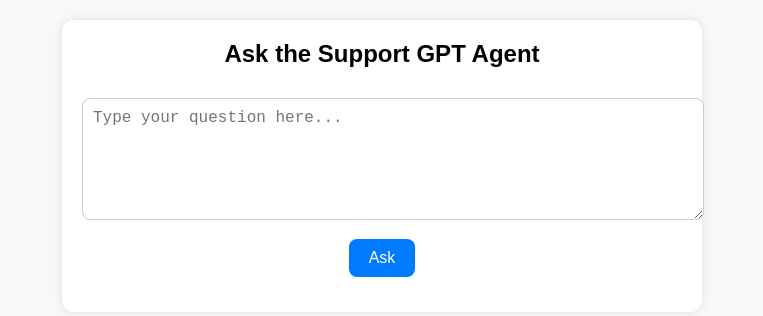
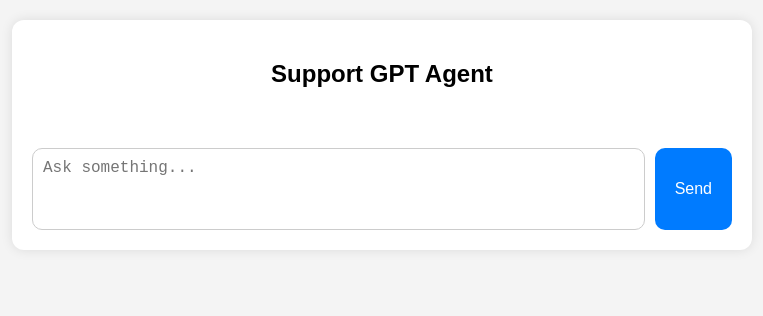
Before and after one commit to chgallegos/chatbot, a plain HTML site: page docs/index.html in a window 1280 px wide. Shown: the whole page, without its empty margins (258-1021 px from the left). Drawn offline with Linux system fonts and the light colour scheme.

Commit message:
Add chat-style frontend with history and loading state

```diff
--- a/docs/index.html
+++ b/docs/index.html
@@ -2,83 +2,127 @@
 <html lang="en">
 <head>
   <meta charset="UTF-8" />
-  <meta name="viewport" content="width=device-width, initial-scale=1.0" />
+  <meta name="viewport" content="width=device-width, initial-scale=1.0"/>
   <title>Support GPT Agent</title>
   <style>
     body {
       font-family: Arial, sans-serif;
-      background: #f8f8f8;
+      background: #f4f4f4;
       margin: 0;
       padding: 20px;
     }
-    .container {
-      max-width: 600px;
+    .chat-container {
+      max-width: 700px;
       margin: auto;
-      background: white;
+      background: #fff;
+      border-radius: 12px;
+      box-shadow: 0 0 12px rgba(0,0,0,0.1);
       padding: 20px;
-      border-radius: 12px;
-      box-shadow: 0 0 10px rgba(0,0,0,0.1);
+      display: flex;
+      flex-direction: column;
+      gap: 15px;
     }
-    h2 {
-      margin-top: 0;
-      text-align: center;
+    .chat-box {
+      max-height: 400px;
+      overflow-y: auto;
+      display: flex;
+      flex-direction: column;
+      gap: 10px;
+    }
+    .bubble {
+      padding: 10px 15px;
+      border-radius: 15px;
+      max-width: 80%;
+      line-height: 1.4;
+    }
+    .user {
+      background-color: #007bff;
+      color: white;
+      align-self: flex-end;
+    }
+    .bot {
+      background-color: #e9ecef;
+      align-self: flex-start;
+    }
+    .input-area {
+      display: flex;
+      gap: 10px;
+      margin-top: 10px;
     }
     textarea {
-      width: 100%;
-      height: 100px;
-      margin-top: 10px;
+      flex-grow: 1;
+      height: 60px;
+      font-size: 16px;
       padding: 10px;
-      font-size: 16px;
-      border-radius: 8px;
+      border-radius: 10px;
       border: 1px solid #ccc;
+      resize: none;
     }
     button {
-      display: block;
-      margin: 15px auto;
-      padding: 10px 20px;
+      padding: 0 20px;
+      border: none;
+      border-radius: 10px;
+      background-color: #007bff;
+      color: white;
       font-size: 16px;
-      background: #007bff;
-      color: white;
-      border: none;
-      border-radius: 8px;
       cursor: pointer;
     }
-    .response {
-      margin-top: 20px;
-      padding: 15px;
-      background: #f0f0f0;
-      border-radius: 8px;
+    .loading {
+      font-style: italic;
+      color: gray;
     }
   </style>
 </head>
 <body>
-  <div class="container">
-    <h2>Ask the Support GPT Agent</h2>
-    <textarea id="question" placeholder="Type your question here..."></textarea>
-    <button onclick="askGPT()">Ask</button>
-    <div id="response" class="response" style="display:none;"></div>
+  <div class="chat-container">
+    <h2 style="text-align:center">Support GPT Agent</h2>
+    <div class="chat-box" id="chatBox"></div>
+    <div class="input-area">
+      <textarea id="question" placeholder="Ask something..."></textarea>
+      <button onclick="askGPT()">Send</button>
+    </div>
   </div>
 
   <script>
+    const chatBox = document.getElementById('chatBox');
+    const textarea = document.getElementById('question');
+
     async function askGPT() {
-      const question = document.getElementById('question').value;
-      const responseDiv = document.getElementById('response');
-      responseDiv.style.display = 'block';
-      responseDiv.textContent = 'Thinking...';
+      const question = textarea.value.trim();
+      if (!question) return;
+
+      // Add user message
+      appendMessage(question, 'user');
+
+      // Show typing bubble
+      const typingBubble = appendMessage('Typing...', 'bot', true);
+
       try {
         const res = await fetch('https://chatbot-qylr.onrender.com/ask', {
           method: 'POST',
-          headers: {
-            'Content-Type': 'application/json'
-          },
+          headers: { 'Content-Type': 'application/json' },
           body: JSON.stringify({ question })
         });
 
         const data = await res.json();
-        responseDiv.textContent = data.response;
+
+        // Replace typing bubble
+        typingBubble.textContent = data.response;
+
       } catch (err) {
-        responseDiv.textContent = 'Error: Could not get a response.';
+        typingBubble.textContent = '⚠️ Error: Could not get a response.';
       }
+
+      textarea.value = '';
+    }
+
+    function appendMessage(text, role, returnNode = false) {
+      const msg = document.createElement('div');
+      msg.className = `bubble ${role}`;
+      msg.textContent = text;
+      chatBox.appendChild(msg);
+      chatBox.scrollTop = chatBox.scrollHeight;
+      return returnNode ? msg : null;
     }
   </script>
 </body>
```
